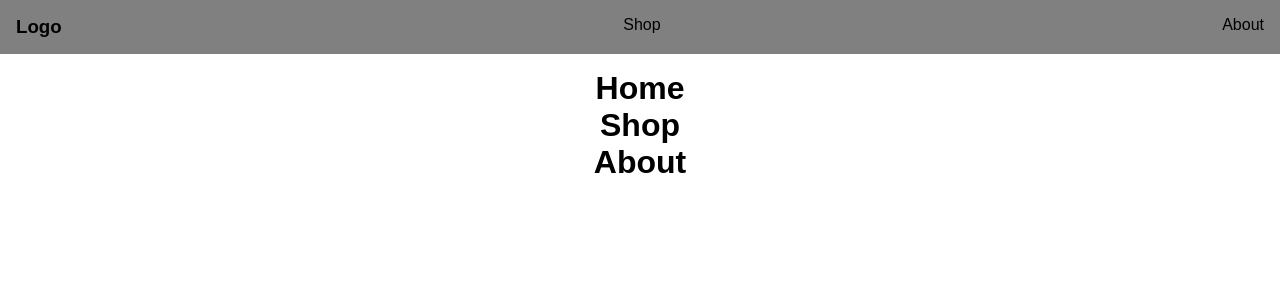
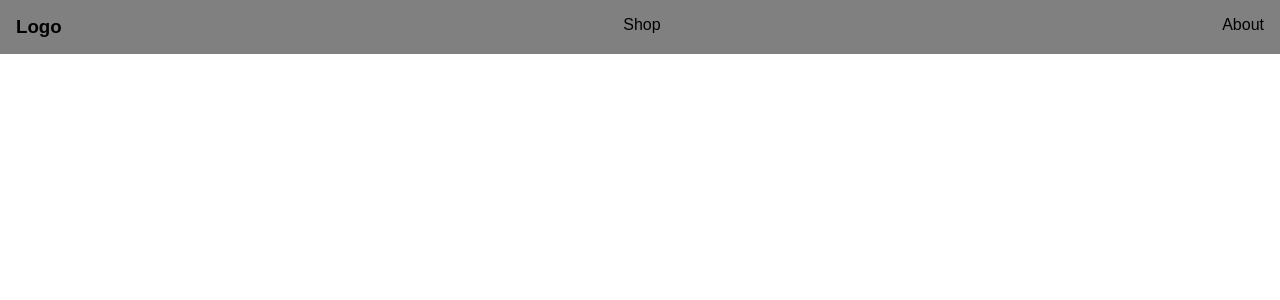
Before and after one commit to AagmanSuri/React-Router, a React (Create React App) app: page / in a window 1280 px wide. Shown: the top 300 px of the page. Built offline with nearby package versions, Linux system fonts and the light colour scheme.

Commit message:
Router, Route path defining

```diff
--- a/src/App.js
+++ b/src/App.js
@@ -3,13 +3,17 @@ import Nav from "./Components/Nav/Nav";
 import About from "./Components/About";
 import Shop from "./Components/Shop";
 import Home from "./Components/Home";
+import { BrowserRouter as Router, Route, Switch } from "react-router-dom";
 export default function App() {
   return (
-    <div className="App">
-      <Nav />
-      <Home />
-      <Shop />
-      <About />
-    </div>
+    <Router>
+      <div className="App">
+        <Nav />
+        {/* < Route path =Home /> */}
+        {/* Here path is defined to create a route */}
+        <Route path="/Shop" component={Shop} />
+        <Route path="/About" component={About} />
+      </div>
+    </Router>
   );
 }
```
